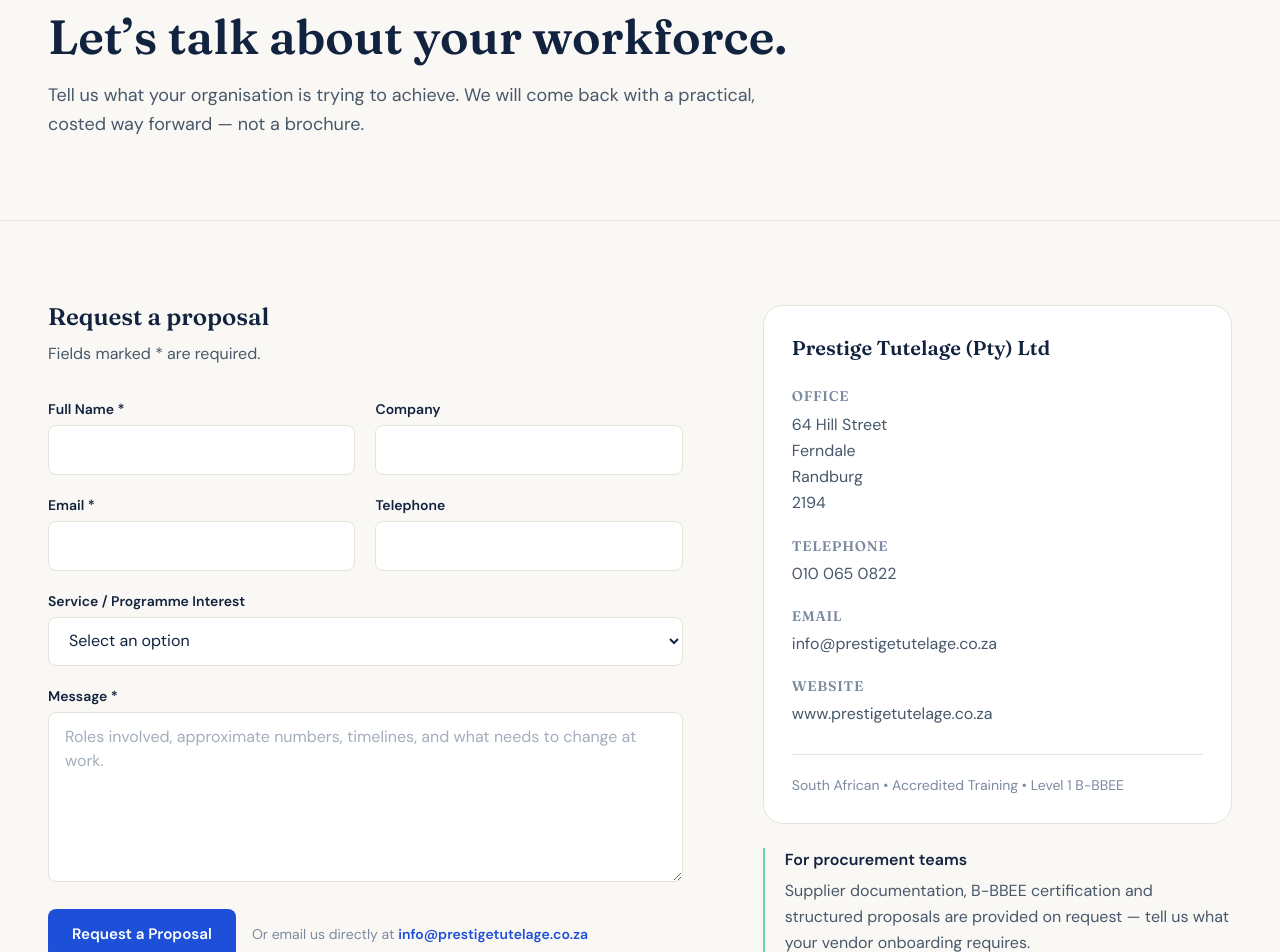
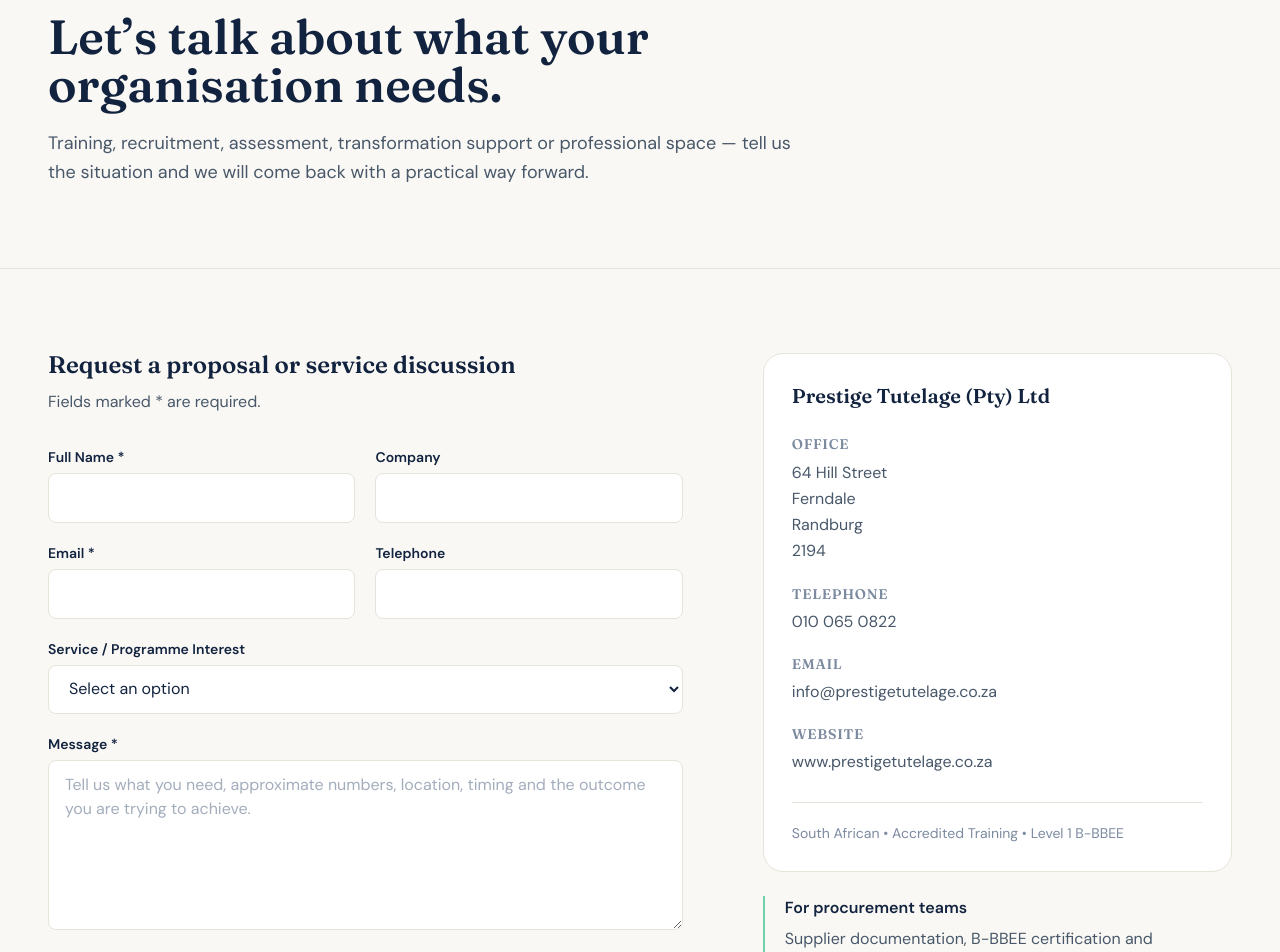
Before and after one commit to spizondi-debug/prestige-tutelage-website, a React (Vite) app: page /contact in a window 1280 px wide. Shown: the part 220-1172 px from the top of the page. Built offline with nearby package versions, Linux system fonts and the light colour scheme.

Commit message:
Expand contact enquiry options for business services

```diff
--- a/src/pages/Contact.jsx
+++ b/src/pages/Contact.jsx
@@ -5,16 +5,18 @@
 import { brand, contact } from '../data/site.js'
 
 const interests = [
-  'Accredited programme / qualification',
-  'Learnership (employed)',
-  'Learnership (unemployed)',
-  'Short courses',
-  'Corporate / workplace training',
-  'Skills gap or training needs analysis',
-  'Assessment Centre services',
-  'CSI / youth development programme',
+  'Accredited Qualification',
+  'Learnership',
+  'Short Course',
+  'Corporate Training',
+  'B-BBEE Consultation',
+  'Recruitment',
+  'Office / Training Space Rental',
+  'Assessment Centre',
+  'Skills Development Consulting',
+  'CSI / Youth Programme',
   'Prestige Growth Pathways',
-  'Something else',
+  'Other',
 ]
 
 const empty = { name: '', company: '', email: '', telephone: '', interest: '', message: '' }
@@ -22,23 +24,18 @@
 export default function Contact() {
   usePageMeta(
     'Contact',
-    'Contact Prestige Tutelage in Ferndale, Randburg — request a proposal for accredited training, learnerships, short courses, corporate training or assessment services.',
+    'Contact Prestige Tutelage in Ferndale, Randburg for accredited training, learnerships, short courses, corporate training, B-BBEE skills development consulting, recruitment, assessment or office and training space.',
   )
 
-  // "Enquire About This Programme" links arrive with ?programme=… — prefill the
-  // enquiry so the visitor does not retype what they just clicked.
   const [params] = useSearchParams()
   const programme = params.get('programme')
+  const service = params.get('service')
 
-  const [values, setValues] = useState(() =>
-    programme
-      ? {
-          ...empty,
-          interest: 'Accredited programme / qualification',
-          message: `I would like to enquire about ${programme}.\n\n`,
-        }
-      : empty,
-  )
+  const [values, setValues] = useState(() => {
+    if (programme) return { ...empty, interest: 'Accredited Qualification', message: `I would like to enquire about ${programme}.\n\n` }
+    if (service) return { ...empty, interest: service, message: `I would like to enquire about ${service}.\n\n` }
+    return empty
+  })
   const [errors, setErrors] = useState({})
   const [sent, setSent] = useState(false)
 
@@ -56,9 +53,6 @@
     return next
   }
 
-  // No backend is wired to this site yet, so the form composes a properly
-  // structured email to Prestige rather than silently discarding the enquiry.
-  // Replace this handler with a POST to your endpoint when one exists.
   const onSubmit = (e) => {
     e.preventDefault()
     const found = validate()
@@ -76,7 +70,7 @@
       values.message,
     ].join('\n')
 
-    const subject = `Proposal request — ${values.company || values.name}`
+    const subject = `Prestige enquiry — ${values.interest || values.company || values.name}`
     window.location.href = `${contact.emailHref}?subject=${encodeURIComponent(subject)}&body=${encodeURIComponent(body)}`
     setSent(true)
   }
@@ -88,149 +82,87 @@
     <>
       <PageHeader
         eyebrow="Contact"
-        title="Let’s talk about your workforce."
-        lead="Tell us what your organisation is trying to achieve. We will come back with a practical, costed way forward — not a brochure."
+        title="Let’s talk about what your organisation needs."
+        lead="Training, recruitment, assessment, transformation support or professional space — tell us the situation and we will come back with a practical way forward."
       />
 
       <section className="py-14 lg:py-20">
         <div className="container-px">
           <div className="grid gap-12 lg:grid-cols-[1.15fr_0.85fr] lg:gap-20">
-            {/* Form */}
             <div>
-              <h2 className="font-display text-2xl font-semibold text-ink">Request a proposal</h2>
-              <p className="mt-2 leading-relaxed text-body">
-                Fields marked <span aria-hidden="true">*</span> are required.
-              </p>
+              <h2 className="font-display text-2xl font-semibold text-ink">Request a proposal or service discussion</h2>
+              <p className="mt-2 leading-relaxed text-body">Fields marked <span aria-hidden="true">*</span> are required.</p>
 
               <form onSubmit={onSubmit} noValidate className="mt-8 space-y-5">
                 <div className="grid gap-5 sm:grid-cols-2">
                   <div>
-                    <label htmlFor="name" className={label}>Full Name <span aria-hidden="true">*</span></label>
-                    <input
-                      id="name" name="name" type="text" autoComplete="name" required
-                      value={values.name} onChange={update('name')}
-                      aria-invalid={!!errors.name} aria-describedby={errors.name ? 'name-error' : undefined}
-                      className={`${field} ${errors.name ? 'border-red-400' : 'border-line'}`}
-                    />
-                    {errors.name && <p id="name-error" className="mt-1.5 text-sm text-red-600">{errors.name}</p>}
+                    <label htmlFor="name" className={label}>Full Name *</label>
+                    <input id="name" name="name" type="text" autoComplete="name" required value={values.name} onChange={update('name')} className={`${field} ${errors.name ? 'border-red-400' : 'border-line'}`} />
+                    {errors.name && <p className="mt-1.5 text-sm text-red-600">{errors.name}</p>}
                   </div>
                   <div>
                     <label htmlFor="company" className={label}>Company</label>
-                    <input
-                      id="company" name="company" type="text" autoComplete="organization"
-                      value={values.company} onChange={update('company')}
-                      className={`${field} border-line`}
-                    />
+                    <input id="company" name="company" type="text" autoComplete="organization" value={values.company} onChange={update('company')} className={`${field} border-line`} />
                   </div>
                 </div>
 
                 <div className="grid gap-5 sm:grid-cols-2">
                   <div>
-                    <label htmlFor="email" className={label}>Email <span aria-hidden="true">*</span></label>
-                    <input
-                      id="email" name="email" type="email" autoComplete="email" required
-                      value={values.email} onChange={update('email')}
-                      aria-invalid={!!errors.email} aria-describedby={errors.email ? 'email-error' : undefined}
-                      className={`${field} ${errors.email ? 'border-red-400' : 'border-line'}`}
-                    />
-                    {errors.email && <p id="email-error" className="mt-1.5 text-sm text-red-600">{errors.email}</p>}
+                    <label htmlFor="email" className={label}>Email *</label>
+                    <input id="email" name="email" type="email" autoComplete="email" required value={values.email} onChange={update('email')} className={`${field} ${errors.email ? 'border-red-400' : 'border-line'}`} />
+                    {errors.email && <p className="mt-1.5 text-sm text-red-600">{errors.email}</p>}
                   </div>
                   <div>
                     <label htmlFor="telephone" className={label}>Telephone</label>
-                    <input
-                      id="telephone" name="telephone" type="tel" autoComplete="tel"
-                      value={values.telephone} onChange={update('telephone')}
-                      className={`${field} border-line`}
-                    />
+                    <input id="telephone" name="telephone" type="tel" autoComplete="tel" value={values.telephone} onChange={update('telephone')} className={`${field} border-line`} />
                   </div>
                 </div>
 
                 <div>
                   <label htmlFor="interest" className={label}>Service / Programme Interest</label>
-                  <select
-                    id="interest" name="interest"
-                    value={values.interest} onChange={update('interest')}
-                    className={`${field} border-line`}
-                  >
+                  <select id="interest" name="interest" value={values.interest} onChange={update('interest')} className={`${field} border-line`}>
                     <option value="">Select an option</option>
                     {interests.map((i) => <option key={i} value={i}>{i}</option>)}
                   </select>
                 </div>
 
                 <div>
-                  <label htmlFor="message" className={label}>Message <span aria-hidden="true">*</span></label>
-                  <textarea
-                    id="message" name="message" rows={6} required
-                    value={values.message} onChange={update('message')}
-                    placeholder="Roles involved, approximate numbers, timelines, and what needs to change at work."
-                    aria-invalid={!!errors.message} aria-describedby={errors.message ? 'message-error' : undefined}
-                    className={`${field} ${errors.message ? 'border-red-400' : 'border-line'}`}
-                  />
-                  {errors.message && <p id="message-error" className="mt-1.5 text-sm text-red-600">{errors.message}</p>}
+                  <label htmlFor="message" className={label}>Message *</label>
+                  <textarea id="message" name="message" rows={6} required value={values.message} onChange={update('message')} placeholder="Tell us what you need, approximate numbers, location, timing and the outcome you are trying to achieve." className={`${field} ${errors.message ? 'border-red-400' : 'border-line'}`} />
+                  {errors.message && <p className="mt-1.5 text-sm text-red-600">{errors.message}</p>}
                 </div>
 
                 <div className="flex flex-col gap-4 sm:flex-row sm:items-center">
-                  <button type="submit" className="btn btn-primary">Request a Proposal</button>
-                  <p className="text-sm text-muted">
-                    Or email us directly at{' '}
-                    <a href={contact.emailHref} className="font-semibold text-prestige-blue hover:underline">
-                      {contact.email}
-                    </a>
-                  </p>
+                  <button type="submit" className="btn btn-primary">Send Enquiry</button>
+                  <p className="text-sm text-muted">Or email <a href={contact.emailHref} className="font-semibold text-prestige-blue hover:underline">{contact.email}</a></p>
                 </div>
 
                 {sent && (
                   <p role="status" className="rounded-lg border border-prestige-green/40 bg-prestige-green/5 px-4 py-3 text-body">
-                    Your email application should have opened with the enquiry ready to send. If it did
-                    not, please email <a href={contact.emailHref} className="font-semibold text-prestige-blue hover:underline">{contact.email}</a> directly.
+                    Your email application should have opened with the enquiry ready to send. If it did not, please email <a href={contact.emailHref} className="font-semibold text-prestige-blue hover:underline">{contact.email}</a> directly.
                   </p>
                 )}
               </form>
             </div>
 
-            {/* Details */}
             <aside className="lg:pt-1">
               <div className="rounded-xl2 border border-line bg-paper p-7">
                 <h2 className="font-display text-xl font-semibold text-ink">{brand.legalName}</h2>
-
                 <div className="mt-6 space-y-5 text-body">
                   <div>
                     <h3 className="text-sm font-semibold uppercase tracking-wider text-muted">Office</h3>
-                    <address className="mt-1.5 not-italic leading-relaxed">
-                      {contact.addressLines.map((l) => <span key={l} className="block">{l}</span>)}
-                    </address>
+                    <address className="mt-1.5 not-italic leading-relaxed">{contact.addressLines.map((l) => <span key={l} className="block">{l}</span>)}</address>
                   </div>
-                  <div>
-                    <h3 className="text-sm font-semibold uppercase tracking-wider text-muted">Telephone</h3>
-                    <p className="mt-1.5">
-                      <a href={contact.phoneHref} className="hover:text-prestige-blue">{contact.phone}</a>
-                    </p>
-                  </div>
-                  <div>
-                    <h3 className="text-sm font-semibold uppercase tracking-wider text-muted">Email</h3>
-                    <p className="mt-1.5">
-                      <a href={contact.emailHref} className="hover:text-prestige-blue">{contact.email}</a>
-                    </p>
-                  </div>
-                  <div>
-                    <h3 className="text-sm font-semibold uppercase tracking-wider text-muted">Website</h3>
-                    <p className="mt-1.5">
-                      <a href={contact.websiteHref} className="hover:text-prestige-blue">{contact.website}</a>
-                    </p>
-                  </div>
+                  <div><h3 className="text-sm font-semibold uppercase tracking-wider text-muted">Telephone</h3><p className="mt-1.5"><a href={contact.phoneHref} className="hover:text-prestige-blue">{contact.phone}</a></p></div>
+                  <div><h3 className="text-sm font-semibold uppercase tracking-wider text-muted">Email</h3><p className="mt-1.5"><a href={contact.emailHref} className="hover:text-prestige-blue">{contact.email}</a></p></div>
+                  <div><h3 className="text-sm font-semibold uppercase tracking-wider text-muted">Website</h3><p className="mt-1.5"><a href={contact.websiteHref} className="hover:text-prestige-blue">{contact.website}</a></p></div>
                 </div>
-
-                <p className="mt-7 border-t border-line pt-5 text-sm text-muted">
-                  {brand.credibility.join(' • ')}
-                </p>
+                <p className="mt-7 border-t border-line pt-5 text-sm text-muted">{brand.credibility.join(' • ')}</p>
               </div>
 
               <div className="mt-6 border-l-2 border-prestige-green/60 pl-5">
                 <h3 className="font-sans font-semibold text-ink">For procurement teams</h3>
-                <p className="mt-1.5 leading-relaxed text-body">
-                  Supplier documentation, B-BBEE certification and structured proposals are provided on
-                  request — tell us what your vendor onboarding requires.
-                </p>
+                <p className="mt-1.5 leading-relaxed text-body">Supplier documentation, B-BBEE certification and structured proposals are provided on request — tell us what your vendor onboarding requires.</p>
               </div>
             </aside>
           </div>
```
